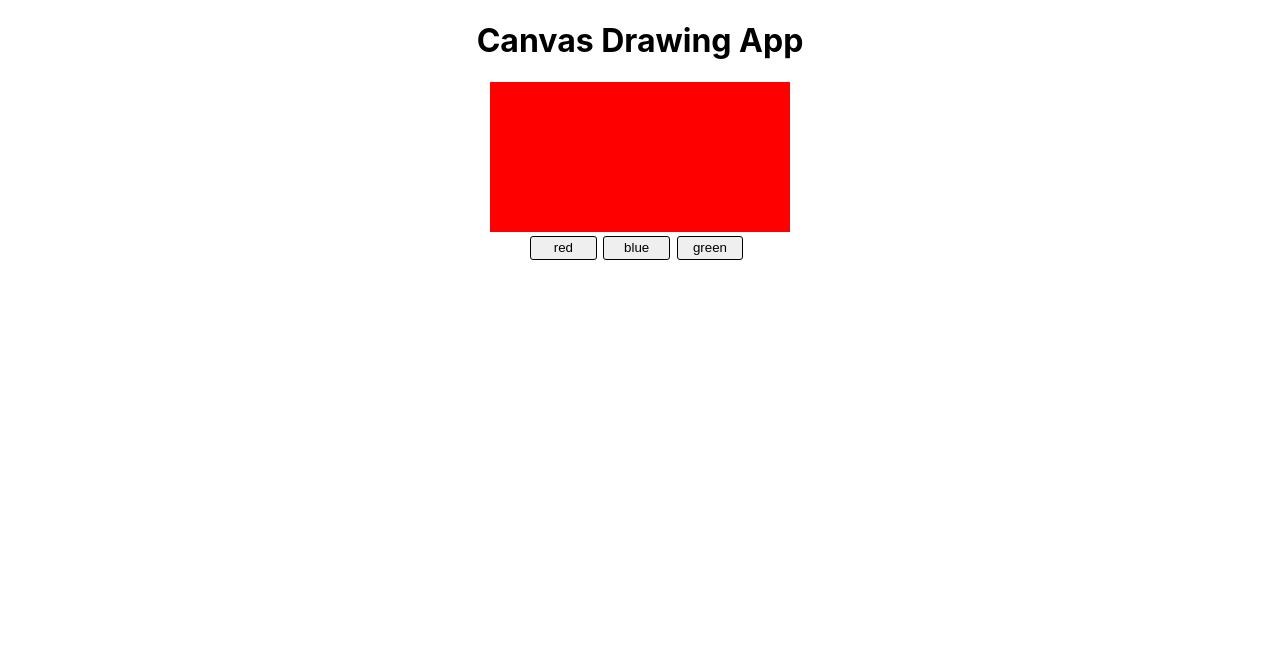
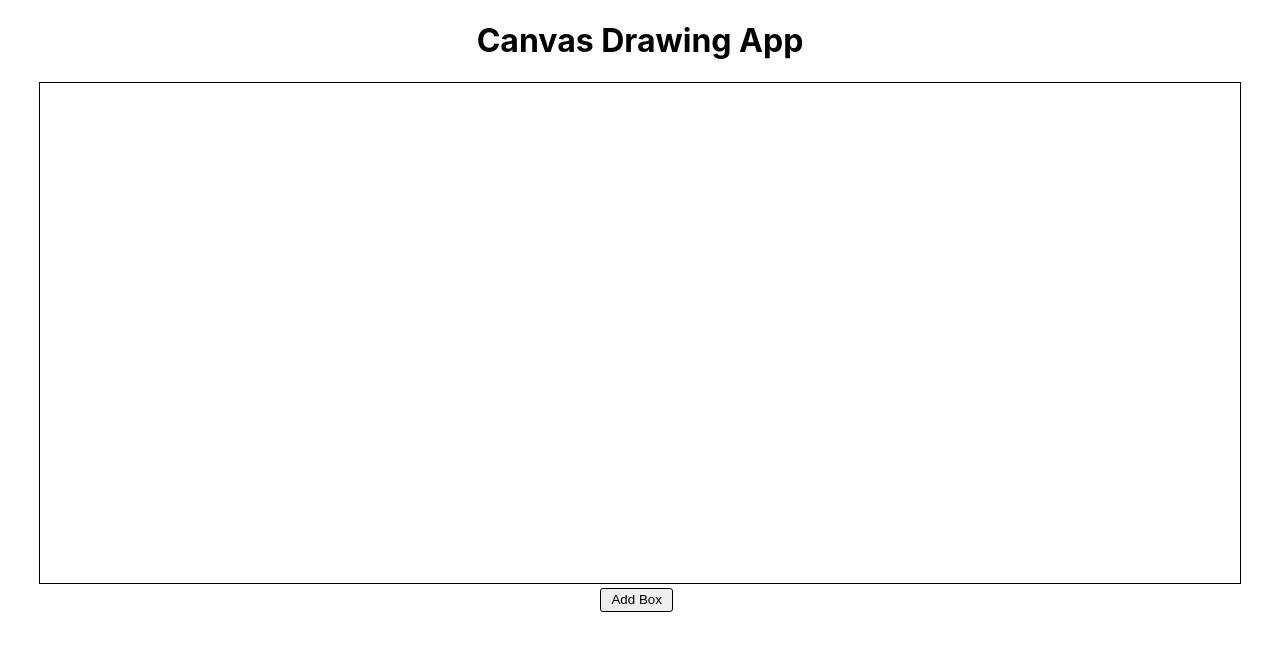
Before and after one commit to shikazuki/intro-react-canvas, a React (Create React App) app: page / in a window 1280 px wide. Shown: the top 650 px of the page. Built offline with nearby package versions, Linux system fonts and the light colour scheme.

Commit message:
add moving box.

```diff
--- a/src/App.css
+++ b/src/App.css
@@ -1,9 +1,18 @@
 .App {
   text-align: center;
+  height: 100%;
+}
+
+canvas {
+  border: 1px solid;
 }
 
 .buttons button {
   margin-right: .5em;
+
+}
+
+.button {
   padding: .25em .75em;
   border-radius: 3px;
   border: 1px solid;
--- a/src/App.tsx
+++ b/src/App.tsx
@@ -3,34 +3,75 @@ import './App.css';
 import { useCanvas, canvasHelper } from './hooks/canvasHooks';
 import { Box } from './shape';
 
-const COLORS = ['red', 'blue', 'green'];
-
 function App() {
   const { context, canvasEl } = useCanvas();
   const [boxes, setBoxes] = useState<Array<Box>>([]);
-  const [color, setColor] = useState('red');
+  const [activeId, setActiveId] = useState('');
+  const [dragged, setDragged] = useState(false);
   useEffect(() => {
     if (!context) return;
     const helper = canvasHelper({ context, canvasEl });
 
     helper.clearAll();
 
-    context.fillStyle = color;
-    context.fillRect(0, 0, helper.getCanvasWidth(), helper.getCanvasHeight());
-    boxes.forEach(b => b.draw(context));
-  }, [color, context, canvasEl, boxes]);
+    boxes.forEach(b => b.draw(context, activeId));
+  }, [context, canvasEl, boxes, activeId]);
   return (
     <div className="App">
       <h1>Canvas Drawing App</h1>
-      <canvas ref={canvasEl} onClick={(e: React.MouseEvent<HTMLCanvasElement>) => {
-        const rect = e.currentTarget.getBoundingClientRect();
-        if (!rect) return;
-        const x = e.clientX - rect.x;
-        const y = e.clientY - rect.y;
-        setBoxes([...boxes, new Box(x, y, 30, 30, 'blue')]);
-      }} />
+      <canvas ref={canvasEl}
+              width={1200}
+              height={500}
+              onClick={(e: React.MouseEvent<HTMLCanvasElement>) => {
+                const rect = e.currentTarget.getBoundingClientRect();
+                if (!rect) return;
+                const touchedBox = boxes
+                  .filter(b => b.isTouchedIn(e))
+                  .reduce((touched: Box | null, box: Box) => {
+                    if (touched === null) return box;
+                    if (touched.index <= box.index) return box;
+                    return touched;
+                  }, null);
+                if (touchedBox) {
+                  setActiveId(touchedBox.id);
+                  return;
+                }
+              }}
+              onMouseDown={(e: React.MouseEvent<HTMLCanvasElement>) => {
+                const rect = e.currentTarget.getBoundingClientRect();
+                if (!rect) return;
+                const touchedBox = boxes
+                  .filter(b => b.isTouchedIn(e))
+                  .reduce((touched: Box | null, box: Box) => {
+                    if (touched === null) return box;
+                    if (touched.index <= box.index) return box;
+                    return touched;
+                  }, null);
+                if (touchedBox) {
+                  setActiveId(touchedBox.id);
+                  setDragged(true);
+                  return;
+                }
+              }}
+              onMouseMove={(e) => {
+                if (!dragged) return;
+                const newBoxes = boxes.map(b => {
+                  if (b.id !== activeId) return b;
+                  b.x = e.clientX - e.currentTarget.offsetLeft - (b.width / 2);
+                  b.y = e.clientY - e.currentTarget.offsetTop - (b.height / 2);
+                  return b;
+                });
+                setBoxes(newBoxes);
+              }}
+              onMouseUp={() => {
+                setDragged(false);
+              }}
+      />
       <div className="buttons">
-        {COLORS.map(c => (<button key={c} onClick={() => setColor(c)}>{c}</button>))}
+        <button className="button" onClick={() => {
+          const maxIndex = Math.max(...boxes.map(b => b.index)) + 1;
+          setBoxes([...boxes, new Box(10, 10, 30, 30, maxIndex)]);
+        }}>Add Box</button>
       </div>
     </div>
   );
--- a/src/shape.ts
+++ b/src/shape.ts
@@ -1,21 +1,47 @@
+import React from "react";
+
+let id = 0;
+const getUniqueId = (prefix: string = '') => {
+  return `${prefix}${id++}`;
+};
 
 export class Box {
-  private x: number;
-  private y: number;
-  private width: number;
-  private height: number;
-  private color: string;
+  public id: string;
+  public x: number;
+  public y: number;
+  public width: number;
+  public height: number;
+  public index: number;
+  public color: string;
 
-  constructor(x: number, y: number, width: number, height: number, color: string = 'black') {
+  constructor(x: number, y: number, width: number, height: number, index: number, color: string = 'black') {
+    this.id = getUniqueId('box');
     this.x = x;
     this.y = y;
     this.width = width;
     this.height = height;
+    this.index = index;
     this.color = color;
   }
 
-  draw(context: CanvasRenderingContext2D) {
+  draw(context: CanvasRenderingContext2D, activeId: string) {
     context.fillStyle = this.color;
     context.fillRect(this.x, this.y, this.width, this.height);
+    if (this.id === activeId) {
+      context.lineWidth = 3;
+      context.strokeStyle = 'green';
+      context.strokeRect(this.x, this.y, this.width, this.height);
+    }
+  }
+
+  isTouchedIn(event: React.MouseEvent<HTMLCanvasElement>) {
+    const rect = event.currentTarget.getBoundingClientRect();
+    if (!rect) return;
+    const x = event.clientX - rect.left;
+    const y = event.clientY - rect.top;
+    return this.x <= x
+      && x <= (this.x + this.width)
+      && this.y <= y
+      && y <= (this.y + this.height);
   }
 }
```
